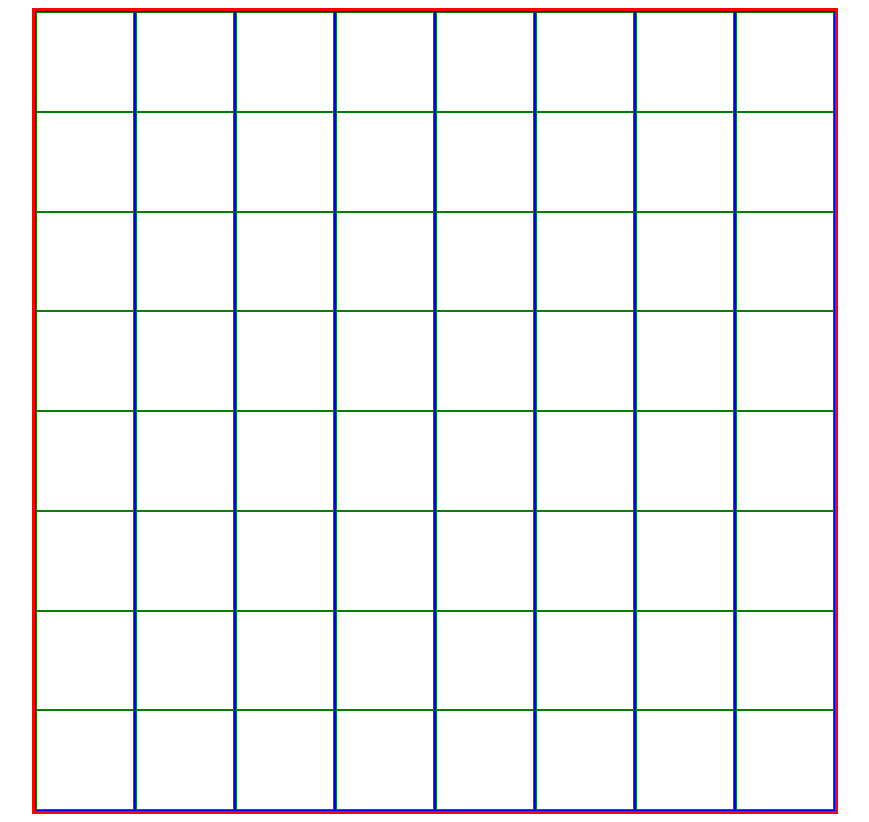
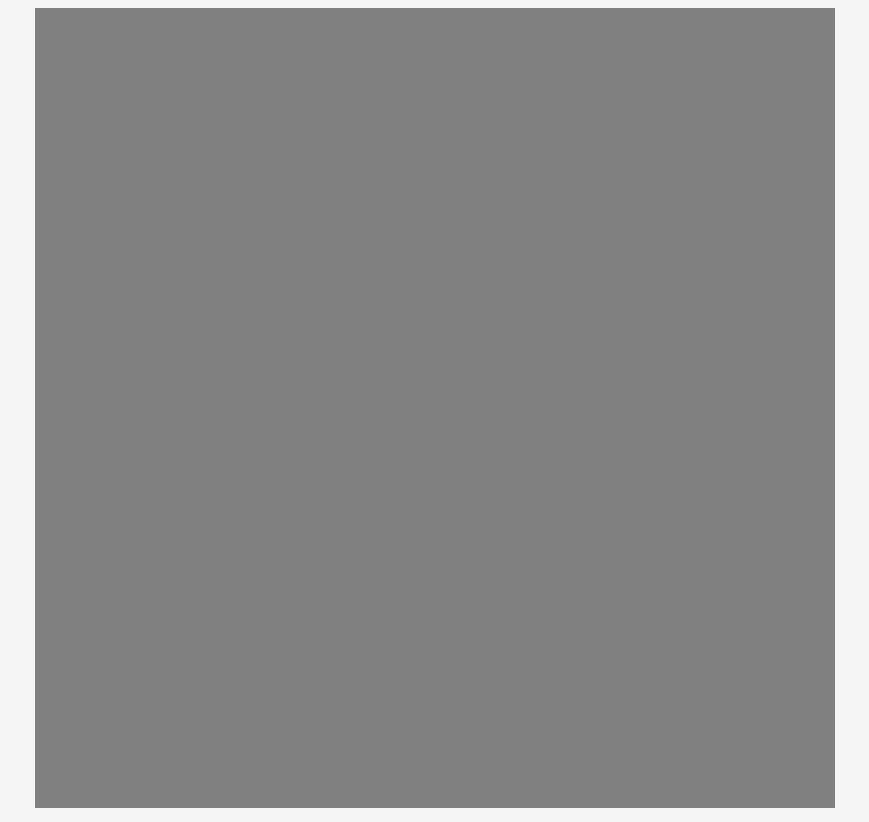
Before and after one commit to Runner-Dad84/Etch-a-Sketch, a plain HTML site: page index.html in a window 1280 px wide. Shown: the whole page, without its empty margins (205-1074 px from the left). Drawn offline with Linux system fonts and the light colour scheme.

Commit message:
Add event listener for mouse enter. Change background color.

```diff
--- a/script.js
+++ b/script.js
@@ -1,12 +1,21 @@
 let container = document.querySelector('#container');
 
-for (i = 0; i < 8; i++){
+for (i = 0; i < 32; i++){
     let row = document.createElement('div');
     row.classList.add('rowStyle');
     container.appendChild(row);
 
-    for (j = 0; j < 8; j++){
+    for (j = 0; j < 32; j++){
         let column = document.createElement('div');
         column.classList.add('columnStyle');
-        row.appendChild(column);};
+        row.appendChild(column);
+    };
 };
+
+const divs = document.getElementsByClassName('columnStyle');
+
+Array.from(divs).forEach(function(e) {
+    e.addEventListener("mouseenter", function() {
+        this.style.background = "green";
+    });
+});
--- a/style.css
+++ b/style.css
@@ -2,25 +2,28 @@ body {
     display:flex;
     align-items: center;
     justify-content: center;
+    background: whitesmoke;
 }
 
 #container {
     display: flex;
     width: 800px;
     height: 800px;
-    border: solid red 3px;
+    background-color: gray;
 }
 
 .rowStyle {
     display:flex;
     flex-direction: column;
     flex:auto;
-    border:solid blue 1px;
 }
 
 .columnStyle {
     display:flex;
     flex-direction: column;
     flex: auto;
-    border: solid green 1px;
 }
+
+.mouseOver {
+    background: blue;
+}
```
Also changed, not shown: index.html (+1 -0 lines).
